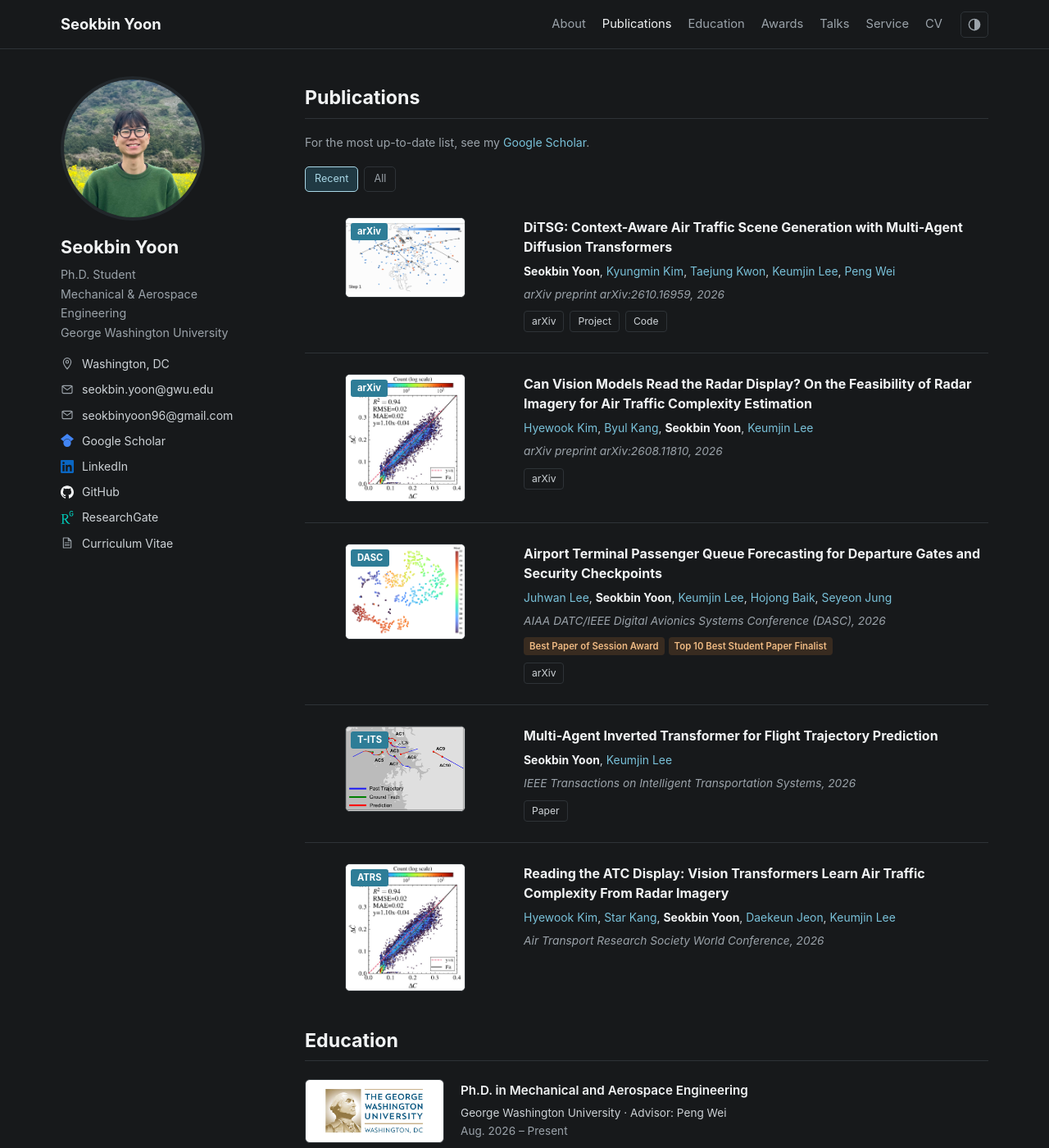
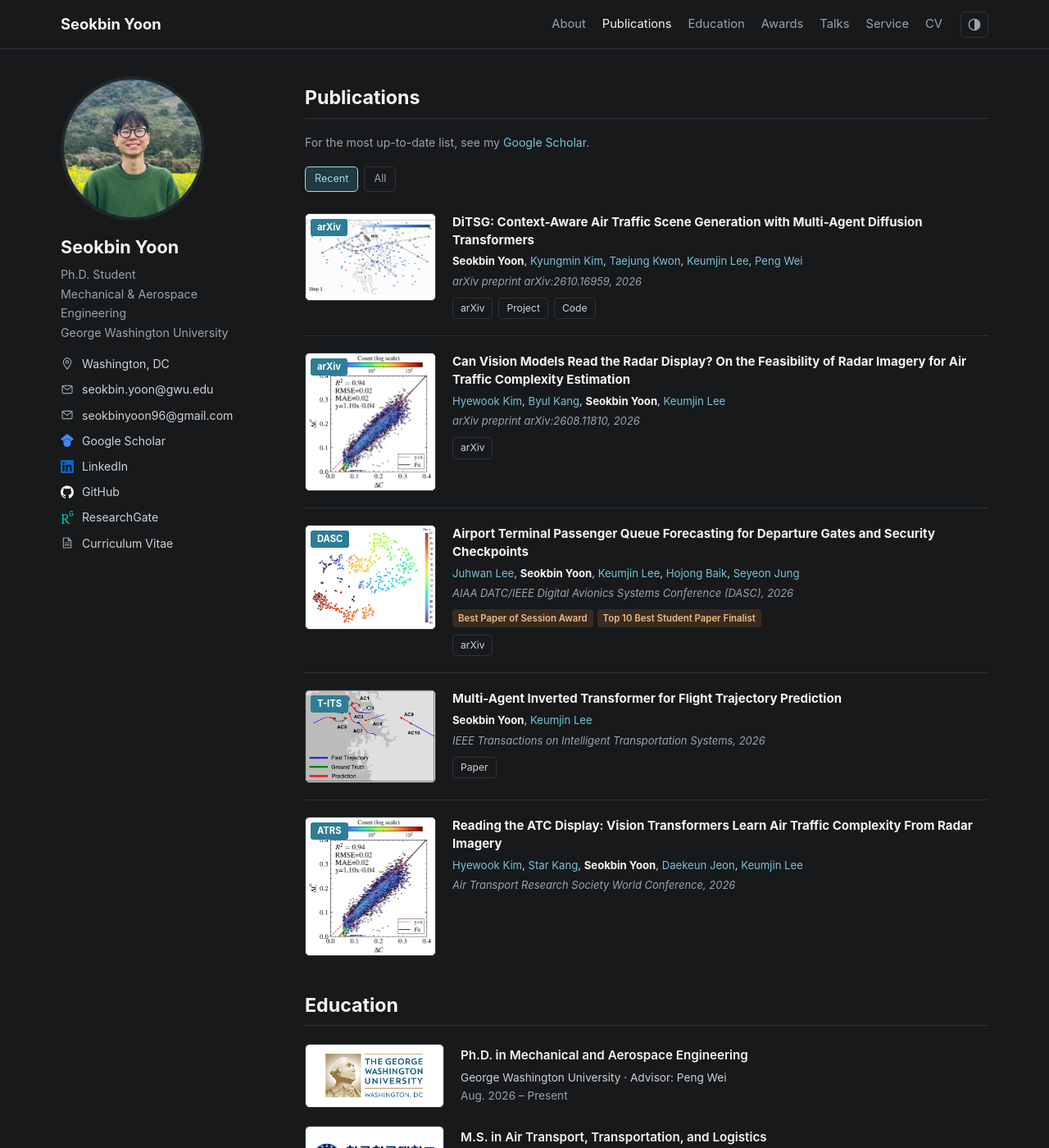
Before and after one commit to seokbinyoon96/seokbinyoon96.github.io, a Jekyll site: the page index.html, which Jekyll copies as it is, in a window 1280 px wide and 1400 px high, scrolled down 399 px. Shown: the whole window at 82% size. Built offline with Jekyll 4.4.1, drawn with Linux system fonts in a browser that asks for light colours.

Commit message:
Left-align figures and compact publication typography and spacing

```diff
--- a/assets/css/portfolio.css
+++ b/assets/css/portfolio.css
@@ -57,21 +57,21 @@ p { margin: 0 0 15px; }
 .publication-filters { display: flex; flex-wrap: wrap; gap: 7px; margin: 18px 0 6px; }
 .publication-filters button { padding: 4px 11px; font-size: .79rem; border: 1px solid var(--border); border-radius: 5px; color: var(--muted); background: transparent; cursor: pointer; }
 .publication-filters button:hover, .publication-filters button[aria-pressed="true"] { color: var(--chip-text); border-color: var(--chip-text); background: var(--chip); }
-.publication { display: grid; grid-template-columns: 245px minmax(0, 1fr); align-items: start; gap: 22px; padding: 25px 0; border-bottom: 1px solid var(--border); }
+.publication { display: grid; grid-template-columns: 160px minmax(0, 1fr); align-items: start; gap: 20px; padding: 20px 0; border-bottom: 1px solid var(--border); }
 .publication:last-child { border-bottom: 0; padding-bottom: 0; }
-.publication-visual { position: relative; width: 60%; justify-self: center; min-width: 0; border: 1px solid var(--border); border-radius: 6px; background: #fff; overflow: hidden; }
+.publication-visual { position: relative; width: 100%; justify-self: start; min-width: 0; border: 1px solid var(--border); border-radius: 6px; background: #fff; overflow: hidden; }
 .publication-visual img { display: block; width: 100%; height: auto; object-fit: contain; padding: 0; }
 .venue-tag { position: absolute; z-index: 1; top: 6px; left: 6px; color: #fff; background: #2e7d97; padding: 2px 8px; font-size: .7rem; line-height: 1.5; border-radius: 3px; font-weight: 650; }
 .publication-placeholder { height: 170px; display: grid; place-content: center; text-align: center; color: #67767d; font-size: .85rem; }
 .publication-placeholder span { font-size: 1.7rem; }
-.publication h3 { font-size: 1rem; line-height: 1.5; font-weight: 650; margin: 0 0 7px; color: var(--heading); }
+.publication h3 { font-size: .94rem; line-height: 1.45; font-weight: 650; margin: 0 0 5px; color: var(--heading); }
 .publication h3 a { color: inherit; }
 .publication h3 a:hover { color: var(--link); }
-.publication-authors { font-size: .87rem; line-height: 1.65; margin-bottom: 5px; }
+.publication-authors { font-size: .82rem; line-height: 1.55; margin-bottom: 4px; }
 .publication-authors a { color: var(--link); }
 .publication-authors a:hover { color: var(--link); }
 .publication-authors strong { color: var(--heading); font-weight: 650; }
-.publication-venue { font-size: .86rem; color: var(--muted); font-style: italic; margin-bottom: 8px; }
+.publication-venue { font-size: .81rem; color: var(--muted); font-style: italic; margin-bottom: 8px; }
 .publication-notes { display: flex; flex-wrap: wrap; gap: 5px; margin: 8px 0; }
 .publication-note { color: var(--award); background: var(--award-bg); font-size: .71rem; font-weight: 600; padding: 2px 7px; border-radius: 4px; }
 .publication-links { display: flex; flex-wrap: wrap; gap: 7px; margin-top: 9px; }
@@ -93,7 +93,7 @@ footer { border-top: 1px solid var(--border); margin-top: 40px; }
 .footer-inner { max-width: 1180px; margin: auto; padding: 21px 24px; display: flex; justify-content: space-between; gap: 12px; color: var(--muted); font-size: .77rem; }
 @media (max-width: 1050px) {
   .page-layout { grid-template-columns: 220px minmax(0, 1fr); gap: 30px; }
-  .publication { grid-template-columns: 200px minmax(0, 1fr); gap: 19px; }
+  .publication { grid-template-columns: 130px minmax(0, 1fr); gap: 18px; }
   #site-nav { gap: 13px; }
 }
 @media (max-width: 860px) {
@@ -108,14 +108,14 @@ footer { border-top: 1px solid var(--border); margin-top: 40px; }
   .author-links { display: flex; flex-wrap: wrap; justify-content: center; gap: 6px 18px; }
   .author-links li { margin: 0; }
   .profile-logos { justify-content: center; margin-top: 20px; }
-  .publication { grid-template-columns: 225px minmax(0, 1fr); }
+  .publication { grid-template-columns: 146px minmax(0, 1fr); }
 }
 @media (max-width: 580px) {
   body { font-size: 15px; }
   .page-layout { padding: 24px 18px 8px; }
   h2 { font-size: 1.3rem; }
-  .publication { grid-template-columns: 1fr; gap: 14px; padding: 24px 0; }
-  .publication h3 { font-size: 1.01rem; }
+  .publication { grid-template-columns: 1fr; gap: 12px; padding: 20px 0; }
+  .publication-visual { width: 65%; }
   .education-entry { grid-template-columns: 110px minmax(0, 1fr); gap: 14px; }
   .education-logo { height: 70px; }
   .footer-inner { flex-direction: column; padding: 20px 18px; gap: 4px; }
--- a/index.html
+++ b/index.html
@@ -14,7 +14,7 @@
   <meta property="og:image" content="https://seokbinyoon96.github.io/images/seokbinyoon_pic.jpg">
   <link rel="icon" href="images/seokbinyoon_pic.jpg">
   <script src="script/theme.js?v=1"></script>
-  <link rel="stylesheet" href="assets/css/portfolio.css?v=8">
+  <link rel="stylesheet" href="assets/css/portfolio.css?v=9">
   <script async src="https://www.googletagmanager.com/gtag/js?id=G-J7VM7M2KH0"></script>
   <script>
     window.dataLayer = window.dataLayer || [];
```
